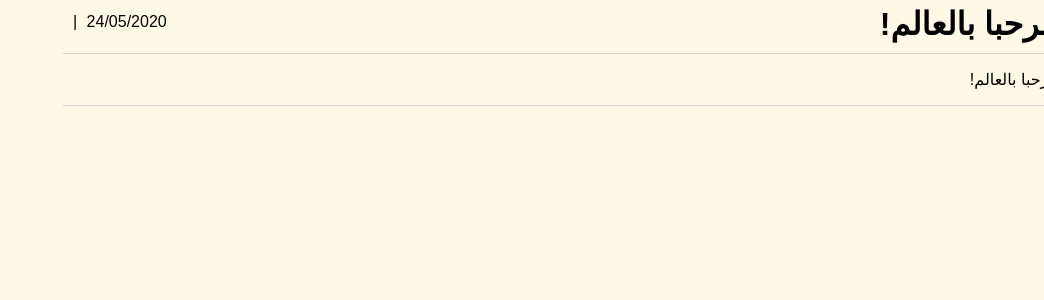
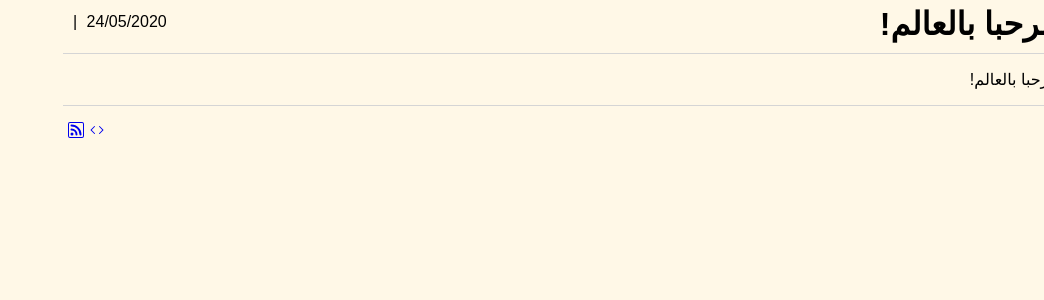
Before and after one commit to abdnh/abdnh.github.io, a Jekyll site: the page built from _posts/2020-05-24-hello-world.md, in a window 1280 px wide. Shown: the top 300 px of the page, without its empty margins (236-1280 px from the left). Built offline with Jekyll 4.4.1, drawn with Linux system fonts in a browser that asks for light colours.

Commit message:
Move feed & source links to footer and make logo link to the site root

```diff
--- a/_includes/footer.html
+++ b/_includes/footer.html
@@ -1,3 +1,17 @@
-<footer id="footer">
-    <p></p>
+<footer id="footer" dir="ltr">
+    <ul id="footer-links">
+        <li><a id="feed" rel="alternate" type="application/atom+xml" href="/feed"><svg
+                    xmlns="http://www.w3.org/2000/svg" width="16" height="16" fill="currentColor" class="bi bi-rss"
+                    viewBox="0 0 16 16">
+                    <path
+                        d="M14 1a1 1 0 0 1 1 1v12a1 1 0 0 1-1 1H2a1 1 0 0 1-1-1V2a1 1 0 0 1 1-1h12zM2 0a2 2 0 0 0-2 2v12a2 2 0 0 0 2 2h12a2 2 0 0 0 2-2V2a2 2 0 0 0-2-2H2z" />
+                    <path
+                        d="M5.5 12a1.5 1.5 0 1 1-3 0 1.5 1.5 0 0 1 3 0zm-3-8.5a1 1 0 0 1 1-1c5.523 0 10 4.477 10 10a1 1 0 1 1-2 0 8 8 0 0 0-8-8 1 1 0 0 1-1-1zm0 4a1 1 0 0 1 1-1 6 6 0 0 1 6 6 1 1 0 1 1-2 0 4 4 0 0 0-4-4 1 1 0 0 1-1-1z" />
+                </svg></a></li>
+        <li><a id="source" href="{{ site.repo_url }}"><svg xmlns="http://www.w3.org/2000/svg" width="16" height="16"
+                    fill="currentColor" class="bi bi-code" viewBox="0 0 16 16">
+                    <path
+                        d="M5.854 4.854a.5.5 0 1 0-.708-.708l-3.5 3.5a.5.5 0 0 0 0 .708l3.5 3.5a.5.5 0 0 0 .708-.708L2.707 8l3.147-3.146zm4.292 0a.5.5 0 0 1 .708-.708l3.5 3.5a.5.5 0 0 1 0 .708l-3.5 3.5a.5.5 0 0 1-.708-.708L13.293 8l-3.147-3.146z" />
+                </svg></a></li>
+    </ul>
 </footer>
--- a/_includes/sidebar.html
+++ b/_includes/sidebar.html
@@ -1,12 +1,9 @@
 <div id="sidebar">
-    <img src="/favicon.svg" id="logo" alt="شعار المدونة؛ فضولي" width="64" height="64">
+    <a href="/"><img src="/favicon.svg" id="logo" alt="شعار المدونة؛ فضولي" width="64" height="64"></a>
     <nav id="nav-links">
         <ul>
-            <li><a id="home" href="/">مدونة</a></li>
             <li><a id="about" href="/about">حول</a></li>
             <li><a id="wiki" rel="author" href="curious/">ويكي</a></li>
-            <li><a id="feed" rel="alternate" type="application/atom+xml" href="/feed">موجز ويب</a></li>
-            <li><a id="source" href="{{ site.repo_url }}">مصدر</a></li>
         </ul>
     </nav>
 </div>
--- a/css/main.css
+++ b/css/main.css
@@ -50,6 +50,17 @@ body {
     #posts > li {
         font-size: 0.8em;
     }
+}
+
+#footer-links {
+    display: flex;
+    flex-direction: row;
+    padding: 0;
+    list-style: none;
+}
+
+#footer-links li {
+    margin-left: 5px;
 }
 
 .post-header {
```
